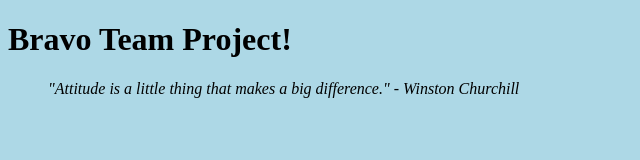
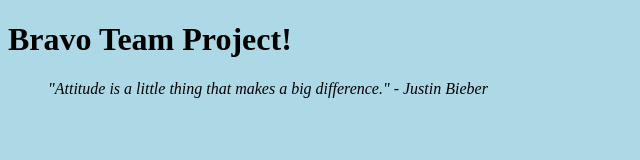
Before and after one commit to lap202/GitLab, a plain HTML site: page index.html in a window 1280 px wide. Shown: the full height of the page, 0-640 px from the left. Drawn offline with Linux system fonts and the light colour scheme.

Commit message:
Change to Quote to Justin Bieber

```diff
--- a/index.html
+++ b/index.html
@@ -9,6 +9,6 @@
 </head>
 <body>
     <h1>Bravo Team Project! </h1>
-	<blockquote>"Attitude is a little thing that makes a big difference." - Winston Churchill </blockquote>
+	<blockquote>"Attitude is a little thing that makes a big difference." - Justin Bieber </blockquote>
 </body>
 </html>
```
